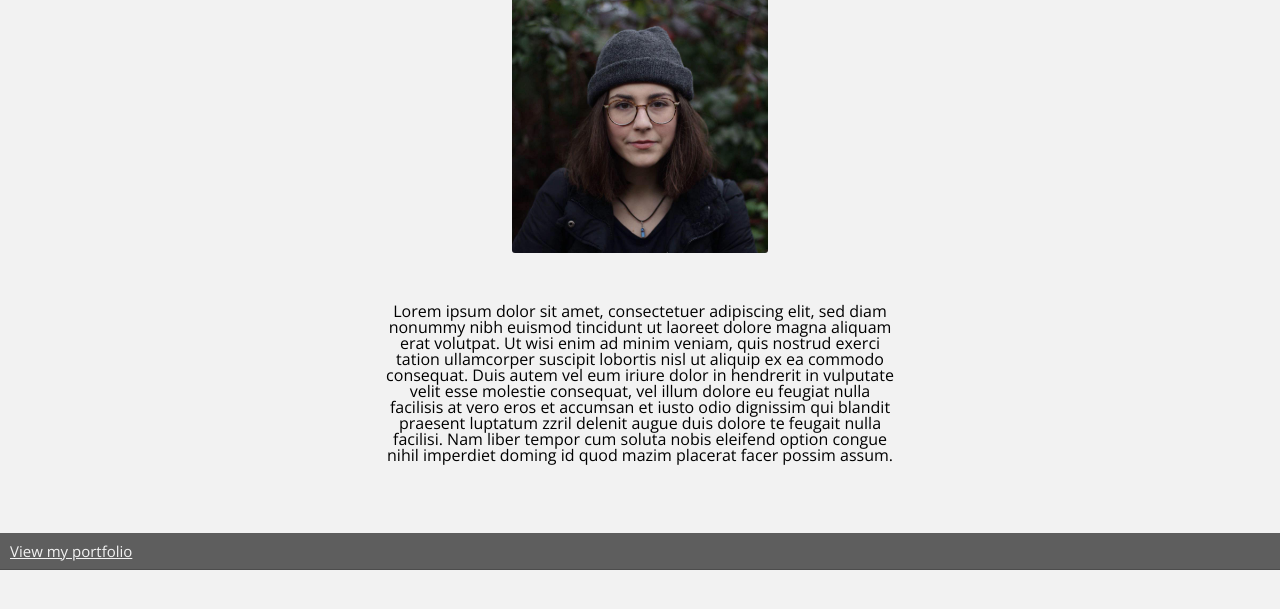
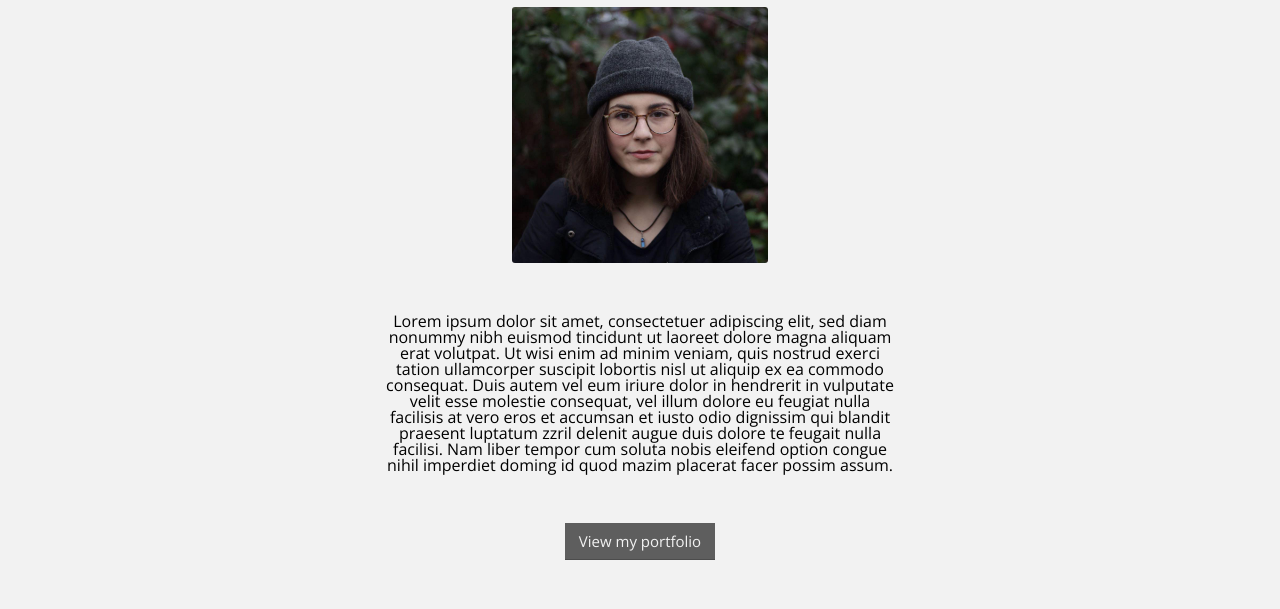
Before and after one commit to KadenZipfel/ariana-v2, a website: page pages/about.html in a window 1280 px wide. Shown: the part 155-764 px from the top of the page. Drawn offline with nearby package versions, Linux system fonts and the light colour scheme.

Commit message:
Style btn

```diff
--- a/pages/about.html
+++ b/pages/about.html
@@ -45,7 +45,7 @@
         nihil imperdiet doming id quod mazim placerat facer possim
         assum.
       </p>
-      <a href="portfolio.html" class="btn">
+      <a href="portfolio.html" class="about__btn btn">
         View my portfolio
       </a>
     </section>
--- a/sass/_about.scss
+++ b/sass/_about.scss
@@ -21,4 +21,9 @@
     padding: 5rem 30vw;
     font-size: 1.6rem;
   }
+
+  &__btn {
+    margin: 0 auto;
+    text-decoration: none;
+  }
 }
--- a/sass/_contact.scss
+++ b/sass/_contact.scss
@@ -13,6 +13,10 @@
   &__paragraph {
     margin-bottom: 3rem;
     font-size: 1.4rem;
+  }
+
+  &__btn {
+    margin: 1rem auto 0 auto;
   }
 }
 
@@ -49,8 +53,4 @@
       outline: none;
     }
   }
-
-  &__btn {
-
-  }
 }
--- a/sass/_typography.scss
+++ b/sass/_typography.scss
@@ -28,6 +28,7 @@
 }
 
 .btn {
+  width: 15rem;
   margin-top: 2rem;
   border: none;
   padding: 1rem;
@@ -35,6 +36,7 @@
   border-bottom: 1px solid $color-grey-dark-2;
   color: $color-grey-light-1;
   background-color: $color-grey-dark-1;
+  text-align: center;
   transition: all .2s;
 
   &:hover {
```
Also changed, not shown: css/style.css.
